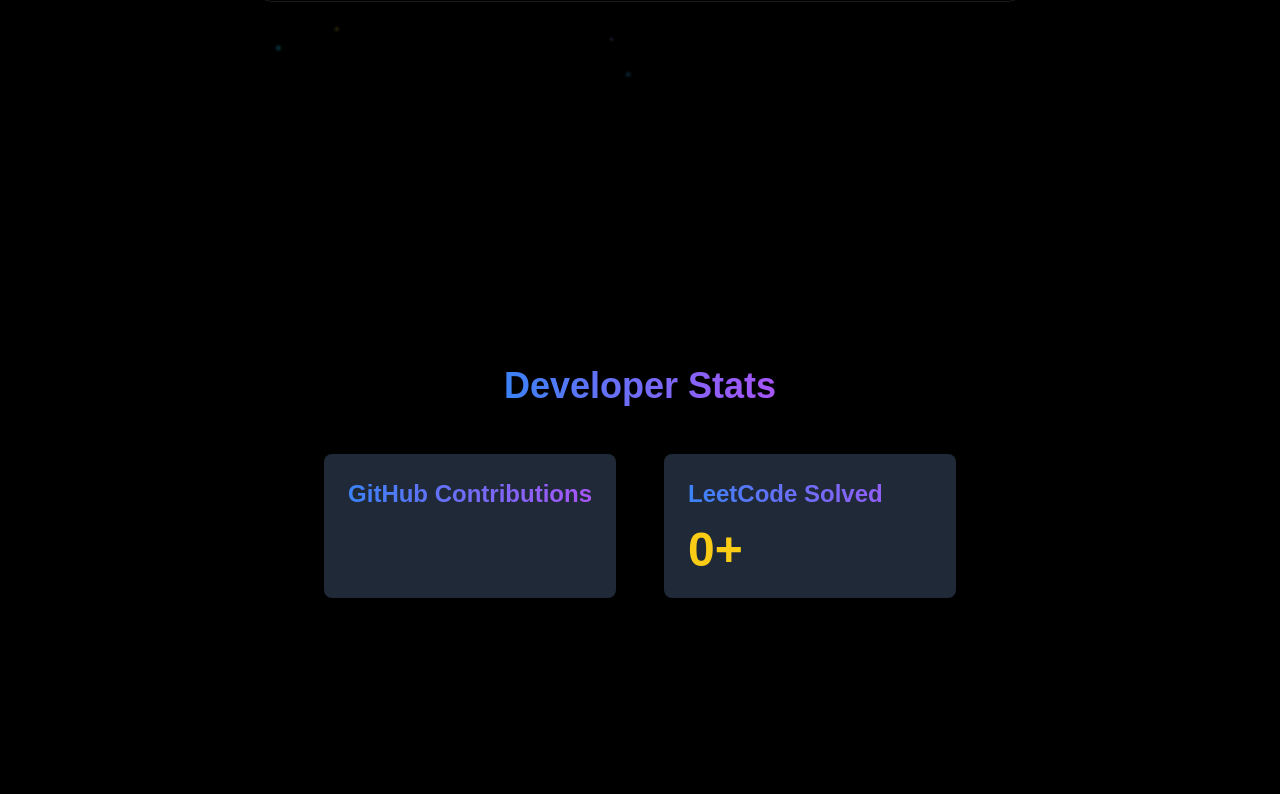
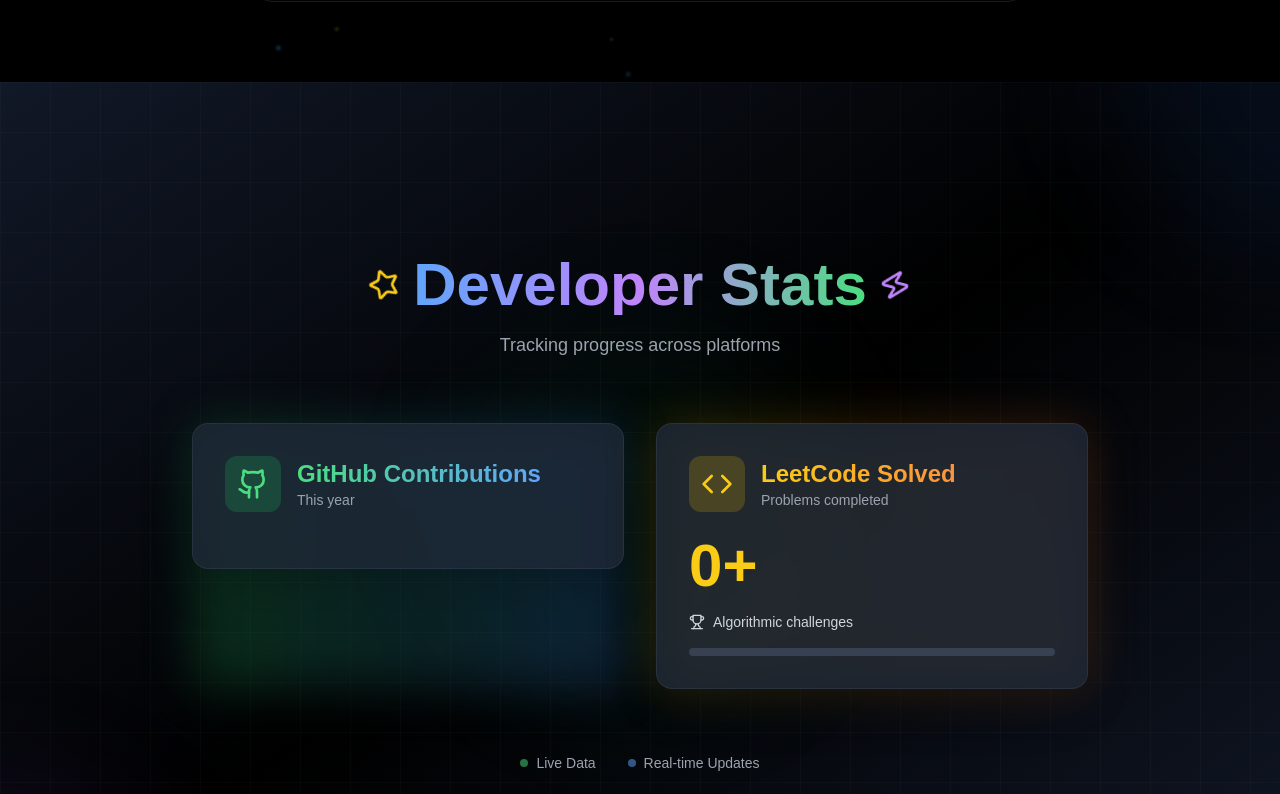
Before and after one commit to abdulmoiz248/Abdul-Moiz, a Next.js app: page / in a window 1280 px wide. Shown: the part 1566-2360 px from the top of the page. Built offline with nearby package versions, Linux system fonts and the light colour scheme; no server answers.

Commit message:
updated contribution display component

```diff
--- a/src/components/Contribution/ContributionsDisplay.tsx
+++ b/src/components/Contribution/ContributionsDisplay.tsx
@@ -1,20 +1,22 @@
-'use client'
+"use client"
 
-import { useState, useEffect } from 'react'
-import { motion } from 'framer-motion'
-import axios from 'axios'
+import { useState, useEffect } from "react"
+import { motion } from "framer-motion"
+import axios from "axios"
+import { Github, Code, Trophy, Star, GitBranch, Zap } from "lucide-react"
 
 const fetchGitHubContributions = async (username: string) => {
   let response = await axios.get(`/api/contribution?username=${username}`)
-  if(response.data.sucess){
+  if (response.data.sucess) {
     return response.data.data
   }
   //counter vercel 504
   response = await axios.get(`/api/contribution?username=${username}`)
-  if(response.data.sucess){
+  if (response.data.sucess) {
     return response.data.data
   }
 }
+
 interface ContributionsData {
   totalContributions: number
 }
@@ -26,7 +28,7 @@ export default function GitHubLeetCodeStats() {
   const [dataReady, setDataReady] = useState(false)
 
   useEffect(() => {
-    fetchGitHubContributions('abdulmoiz248').then((data) => {
+    fetchGitHubContributions("abdulmoiz248").then((data) => {
       setContributionsData(data)
       setDataReady(true)
     })
@@ -41,38 +43,174 @@ export default function GitHubLeetCodeStats() {
 
   useEffect(() => {
     if (dataReady && contributionsData && githubContributions < contributionsData.totalContributions) {
-      const timer = setTimeout(() => setGithubContributions((prev) => Math.min(prev + 5, contributionsData.totalContributions)), 10)
+      const timer = setTimeout(
+        () => setGithubContributions((prev) => Math.min(prev + 5, contributionsData.totalContributions)),
+        10,
+      )
       return () => clearTimeout(timer)
     }
   }, [githubContributions, dataReady, contributionsData])
 
   return (
-    <div className="flex flex-col items-center justify-center min-h-screen bg-black text-white p-8">
-      <h1 className="text-4xl font-bold mb-12 bg-gradient-to-r from-blue-500 to-purple-500 text-transparent bg-clip-text">
+    <div className="min-h-screen bg-gradient-to-br from-gray-900 via-black to-gray-900 text-white p-8 relative overflow-hidden">
+      {/* Background decorative elements */}
+      <div className="absolute inset-0 overflow-hidden">
+        <div className="absolute -top-40 -right-40 w-80 h-80 bg-blue-500/10 rounded-full blur-3xl"></div>
+        <div className="absolute -bottom-40 -left-40 w-80 h-80 bg-purple-500/10 rounded-full blur-3xl"></div>
+        <div className="absolute top-1/2 left-1/2 transform -translate-x-1/2 -translate-y-1/2 w-96 h-96 bg-green-500/5 rounded-full blur-3xl"></div>
+      </div>
+
+      {/* Grid pattern overlay */}
+      <div className="absolute inset-0 bg-[linear-gradient(rgba(255,255,255,0.02)_1px,transparent_1px),linear-gradient(90deg,rgba(255,255,255,0.02)_1px,transparent_1px)] bg-[size:50px_50px]"></div>
+
+      <div className="relative z-10 flex flex-col items-center justify-center min-h-screen">
+        <motion.div
+          initial={{ opacity: 0, y: -30 }}
+          animate={{ opacity: 1, y: 0 }}
+          transition={{ duration: 0.8, ease: "easeOut" }}
+          className="text-center mb-16"
+        >
+          <div className="flex items-center justify-center gap-3 mb-4">
+            <motion.div
+              animate={{ rotate: 360 }}
+              transition={{ duration: 20, repeat: Number.POSITIVE_INFINITY, ease: "linear" }}
+            >
+              <Star className="w-8 h-8 text-yellow-400" />
+            </motion.div>
+            <h1 className="text-5xl md:text-6xl font-bold bg-gradient-to-r from-blue-400 via-purple-400 to-green-400 text-transparent bg-clip-text">
               Developer Stats
             </h1>
-      <div className="grid grid-cols-1 md:grid-cols-2 gap-12">
             <motion.div
-          initial={{ opacity: 0, y: 20 }}
-          animate={{ opacity: 1, y: 0 }}
-          transition={{ duration: 0.5 }}
-          className="bg-gray-800 rounded-lg p-6 shadow-lg"
+              animate={{ rotate: -360 }}
+              transition={{ duration: 15, repeat: Number.POSITIVE_INFINITY, ease: "linear" }}
             >
-          <h2 className="text-2xl font-semibold bg-gradient-to-r from-blue-500 to-purple-500 text-transparent bg-clip-text mb-4">GitHub Contributions</h2>
+              <Zap className="w-8 h-8 text-purple-400" />
+            </motion.div>
+          </div>
+          <p className="text-gray-400 text-lg">Tracking progress across platforms</p>
+        </motion.div>
+
+        <div className="grid grid-cols-1 md:grid-cols-2 gap-8 w-full max-w-4xl">
+          <motion.div
+            initial={{ opacity: 0, x: -50 }}
+            animate={{ opacity: 1, x: 0 }}
+            transition={{ duration: 0.6, delay: 0.2 }}
+            whileHover={{ scale: 1.02, y: -5 }}
+            className="group relative"
+          >
+            <div className="absolute inset-0 bg-gradient-to-r from-green-500/20 to-blue-500/20 rounded-2xl blur-xl group-hover:blur-2xl transition-all duration-300"></div>
+            <div className="relative bg-gray-800/80 backdrop-blur-sm rounded-2xl p-8 border border-gray-700/50 shadow-2xl hover:border-green-500/30 transition-all duration-300">
+              <div className="flex items-center gap-4 mb-6">
+                <div className="p-3 bg-green-500/20 rounded-xl">
+                  <Github className="w-8 h-8 text-green-400" />
+                </div>
+                <div>
+                  <h2 className="text-2xl font-bold bg-gradient-to-r from-green-400 to-blue-400 text-transparent bg-clip-text">
+                    GitHub Contributions
+                  </h2>
+                  <p className="text-gray-400 text-sm">This year</p>
+                </div>
+              </div>
+
               {contributionsData && (
-            <div className="text-5xl font-bold mb-4 text-green-400">
+                <div className="space-y-4">
+                  <motion.div
+                    initial={{ scale: 0 }}
+                    animate={{ scale: 1 }}
+                    transition={{ duration: 0.5, delay: 0.5 }}
+                    className="text-6xl font-bold text-green-400 mb-2"
+                  >
                     {githubContributions}
+                  </motion.div>
+
+                  <div className="flex items-center gap-2 text-gray-300">
+                    <GitBranch className="w-4 h-4" />
+                    <span className="text-sm">Commits, PRs, and Issues</span>
+                  </div>
+
+                  {/* Progress bar */}
+                  <div className="w-full bg-gray-700 rounded-full h-2 overflow-hidden">
+                    <motion.div
+                      initial={{ width: 0 }}
+                      animate={{
+                        width: `${Math.min((githubContributions / (contributionsData.totalContributions || 1)) * 100, 100)}%`,
+                      }}
+                      transition={{ duration: 1, delay: 0.8 }}
+                      className="h-full bg-gradient-to-r from-green-400 to-blue-400 rounded-full"
+                    ></motion.div>
+                  </div>
                 </div>
               )}
+            </div>
           </motion.div>
+
           <motion.div
-          initial={{ opacity: 0, y: 20 }}
+            initial={{ opacity: 0, x: 50 }}
+            animate={{ opacity: 1, x: 0 }}
+            transition={{ duration: 0.6, delay: 0.4 }}
+            whileHover={{ scale: 1.02, y: -5 }}
+            className="group relative"
+          >
+            <div className="absolute inset-0 bg-gradient-to-r from-yellow-500/20 to-orange-500/20 rounded-2xl blur-xl group-hover:blur-2xl transition-all duration-300"></div>
+            <div className="relative bg-gray-800/80 backdrop-blur-sm rounded-2xl p-8 border border-gray-700/50 shadow-2xl hover:border-yellow-500/30 transition-all duration-300">
+              <div className="flex items-center gap-4 mb-6">
+                <div className="p-3 bg-yellow-500/20 rounded-xl">
+                  <Code className="w-8 h-8 text-yellow-400" />
+                </div>
+                <div>
+                  <h2 className="text-2xl font-bold bg-gradient-to-r from-yellow-400 to-orange-400 text-transparent bg-clip-text">
+                    LeetCode Solved
+                  </h2>
+                  <p className="text-gray-400 text-sm">Problems completed</p>
+                </div>
+              </div>
+
+              <div className="space-y-4">
+                <motion.div
+                  initial={{ scale: 0 }}
+                  animate={{ scale: 1 }}
+                  transition={{ duration: 0.5, delay: 0.7 }}
+                  className="text-6xl font-bold text-yellow-400 mb-2"
+                >
+                  {leetCodeCount}+
+                </motion.div>
+
+                <div className="flex items-center gap-2 text-gray-300">
+                  <Trophy className="w-4 h-4" />
+                  <span className="text-sm">Algorithmic challenges</span>
+                </div>
+
+                {/* Progress bar */}
+                <div className="w-full bg-gray-700 rounded-full h-2 overflow-hidden">
+                  <motion.div
+                    initial={{ width: 0 }}
+                    animate={{ width: `${Math.min((leetCodeCount / 255) * 100, 100)}%` }}
+                    transition={{ duration: 1, delay: 1 }}
+                    className="h-full bg-gradient-to-r from-yellow-400 to-orange-400 rounded-full"
+                  ></motion.div>
+                </div>
+              </div>
+            </div>
+          </motion.div>
+        </div>
+
+        {/* Footer stats */}
+        <motion.div
+          initial={{ opacity: 0, y: 30 }}
           animate={{ opacity: 1, y: 0 }}
-          transition={{ duration: 0.5, delay: 0.2 }}
-          className="bg-gray-800 rounded-lg p-6 shadow-lg"
+          transition={{ duration: 0.6, delay: 1.2 }}
+          className="mt-16 text-center"
         >
-          <h2 className="text-2xl font-semibold mb-4 bg-gradient-to-r from-blue-500 to-purple-500 text-transparent bg-clip-text">LeetCode Solved</h2>
-          <div className="text-5xl font-bold text-yellow-400">{leetCodeCount}+</div>
+          <div className="flex items-center justify-center gap-8 text-gray-400">
+            <div className="flex items-center gap-2">
+              <div className="w-2 h-2 bg-green-400 rounded-full animate-pulse"></div>
+              <span className="text-sm">Live Data</span>
+            </div>
+            <div className="flex items-center gap-2">
+              <div className="w-2 h-2 bg-blue-400 rounded-full animate-pulse"></div>
+              <span className="text-sm">Real-time Updates</span>
+            </div>
+          </div>
         </motion.div>
       </div>
     </div>
```
Lines whose indentation alone changed are shown as unchanged.
